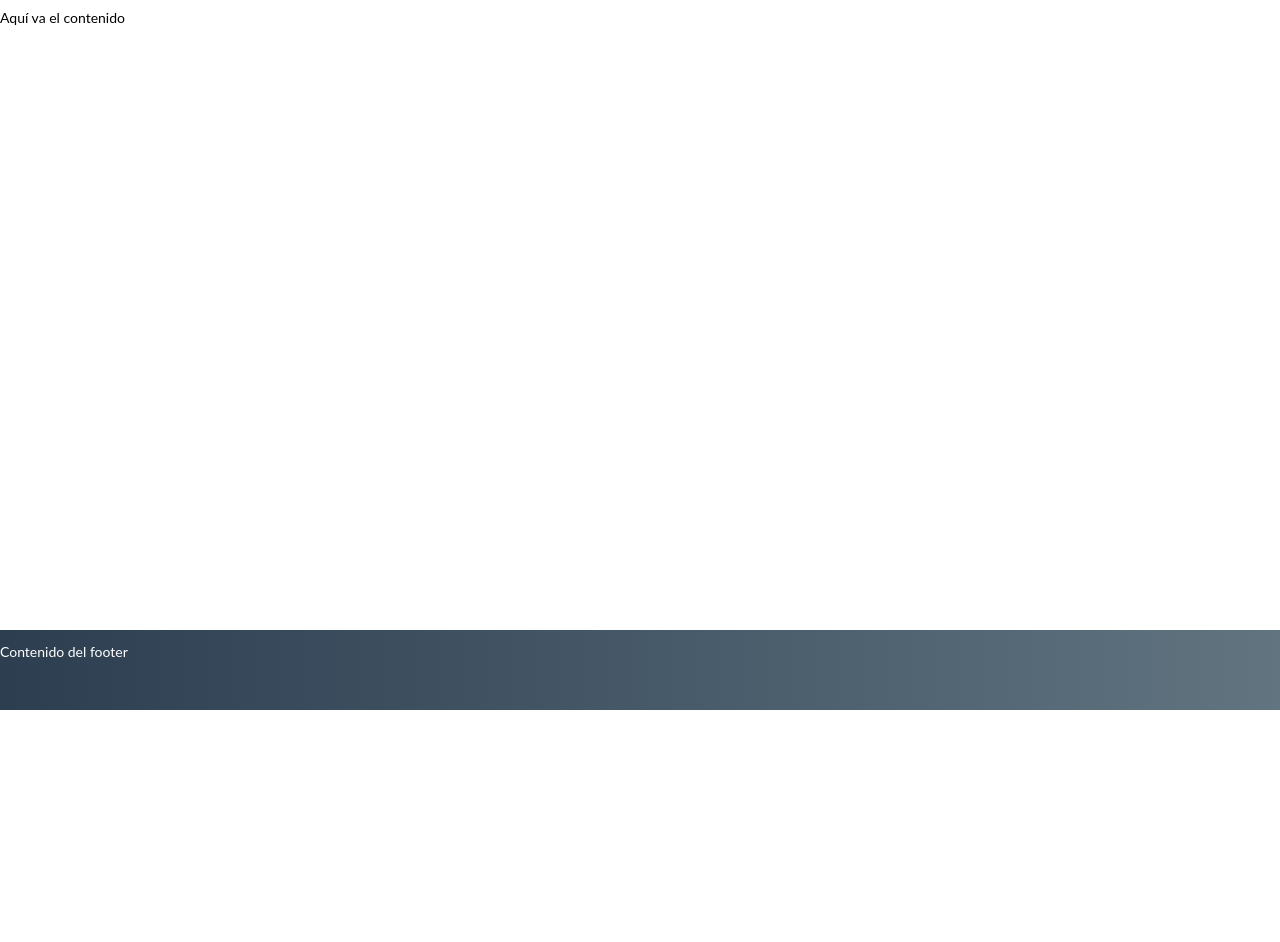
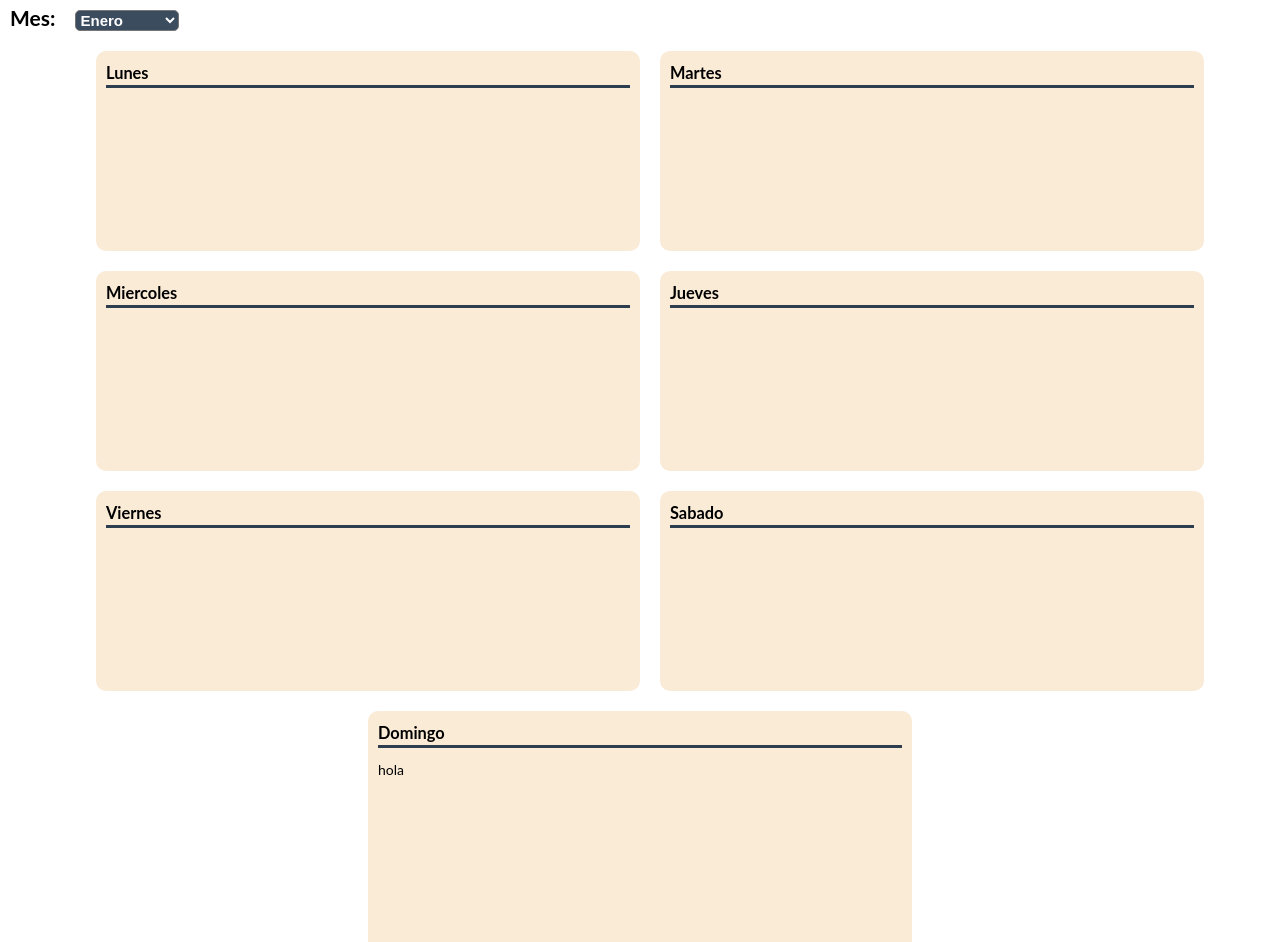
Before and after one commit to DenixJG/agenda-organizativa, a plain HTML site: page html/site_2.html in a window 1280 px wide. Shown: the part 90-1032 px from the top of the page. Before the commit the page ends 800 px from the top, so only its background shows below. Drawn offline with Linux system fonts and the light colour scheme; a web font is replaced by a local one.

Commit message:
site 2 (Planificacion semanal)

```diff
--- a/css/style.css
+++ b/css/style.css
@@ -188,3 +188,55 @@ button:nth-child(2){
 .footer-content {
     color: white;
 }
+/* Planificacion semanal /////////////////////////// */
+.mesPS {
+    background-color: #3a4c5d;
+    border-radius: 5px;
+    color: white;
+    margin-left: 15px;
+    font-size: 15px;
+    font-weight: bold;
+}
+h2 {
+    margin-left: 10px;
+    margin-top: 10px;
+}
+.diasPS {
+    display: grid;
+    grid-template-columns: repeat(2,50%);
+    grid-template-rows: repeat(3,200px);
+    gap: 20px;
+}
+.marginPS {
+    width: 85%;
+    margin: auto;
+}
+.diasPS > div {
+    background-color: antiquewhite;
+    border-radius: 10px;
+    padding: 10px;
+}
+.domingoPS {
+    width: 50%;
+    padding-bottom: 100px;
+    margin: auto;
+
+}
+.domingoPS > div {
+    background-color: antiquewhite;
+    border-radius: 10px;
+    margin-top: 20px;
+    padding: 10px;
+    padding-bottom: 200px;
+
+}
+.borde {
+    border-bottom: solid #2c3e50;
+    margin-top: -20px;
+
+}
+.fondoPS {
+background-color: darkgrey;
+}
+
+/* Planificacion semanal /////////////////////////// */
--- a/html/site_2.html
+++ b/html/site_2.html
@@ -3,7 +3,7 @@
 <head>
     <meta charset="UTF-8">
     <meta name="viewport" content="width=device-width, initial-scale=1.0">
-    <title>Sitio 2</title>
+    <title>Planificación semanal</title>
 
     <!-- METADATOS -->
     <meta name="description" content="Agenda organizativa">
@@ -27,18 +27,74 @@
         <nav id="navbar">
             <div class="container">
                 <a href="../index.html"><img src="../assets/img/agenda.png" alt="Inicio"></a>
-                <h1 class="logo"><a href="../index.html">Sitio 2</a></h1>
+                <h1 class="logo"><a href="../index.html">Planificación semanal</a></h1>
                 <ul>
                     <li><a href="../index.html">Inicio</a></li>
                     <li><a href="./site_1.html">Calendario Mensual</a></li>
-                    <li><a href="#">Sitio 2</a></li>
+                    <li><a href="#">Planificación semanal</a></li>
                     <li><a href="./site_3.html">Sitio 3</a></li>
                 </ul>
             </div>
         </nav>
     </header>
     <main>
-        <p>Aquí va el contenido</p>
+        <div>
+            <h2>Mes:
+                <select class="mesPS" name="mes" id="mes">
+                    <option value="mes">Enero</option>
+                    <option value="mes">Febrero</option>
+                    <option value="mes">Marzo</option>
+                    <option value="mes">Abril</option>
+                    <option value="mes">Mayo</option>
+                    <option value="mes">Junio</option>
+                    <option value="mes">Julio</option>
+                    <option value="mes">Agosto</option>
+                    <option value="mes">Septiembre</option>
+                    <option value="mes">Octubre</option>
+                    <option value="mes">Noviembre</option>
+                    <option value="mes">Diciembre</option>
+                </select></h2>
+        </div>
+        <div class="marginPS">
+            <div class="diasPS">
+                <div>
+                    <h3>Lunes</h3>
+                    <p class="borde"></p>
+
+                </div>
+                <div>
+                    <h3>Martes</h3>
+                    <p class="borde"></p>
+
+                </div>
+                <div>
+                    <h3>Miercoles</h3>
+                    <p class="borde"></p>
+
+                </div>
+                <div>
+                    <h3>Jueves</h3>
+                    <p class="borde"></p>
+
+                </div>
+                <div>
+                    <h3>Viernes</h3>
+                    <p class="borde"></p>
+
+                </div>
+                <div>
+                    <h3>Sabado</h3>
+                    <p class="borde"></p>
+                </div>
+            </div>
+            <div class="domingoPS">
+                <div>
+                    <h3>Domingo</h3>
+                    <p class="borde"></p>
+                    <p>hola</p>
+                </div>
+            </div>
+        </div>
     </main>
     <footer id="footer">
         <div class="footer-content">
```
Also changed, not shown: html/site_4.html (deleted, +0 -12 lines), index.html (+2 -2 lines).
